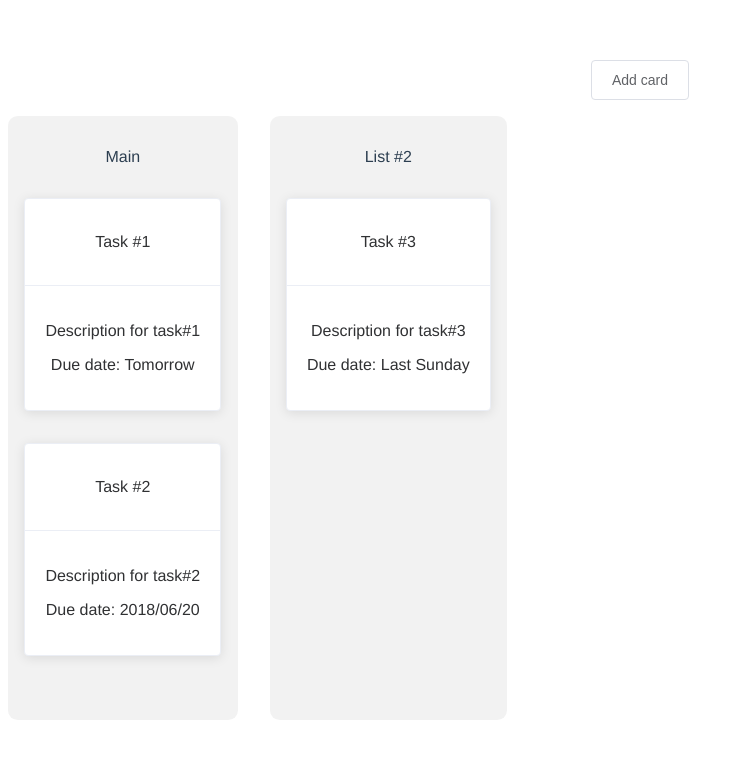
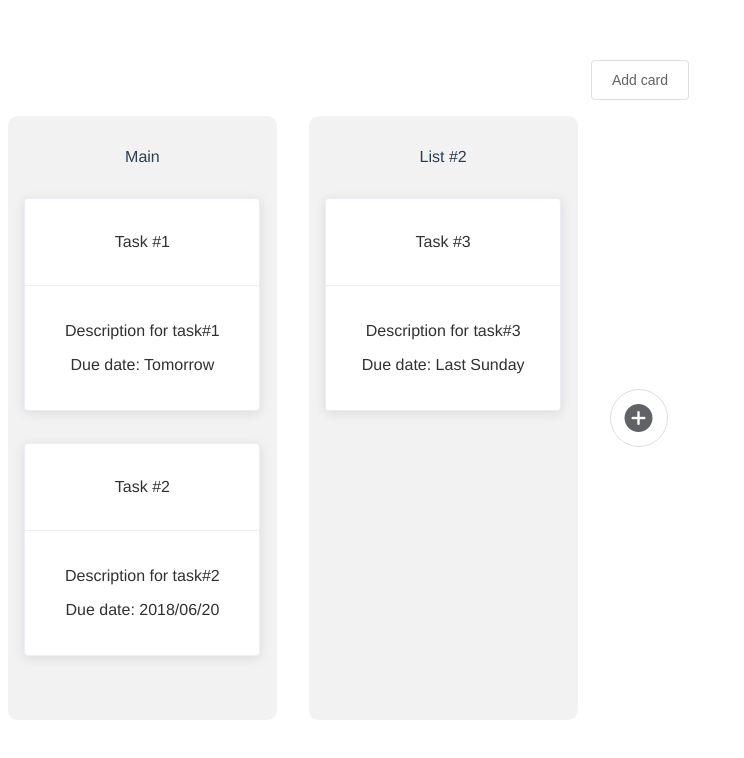
Before and after one commit to BartoszJurkiewicz/vue-task-board, a Vue app: page / in a window 1280 px wide. Shown: the top 758 px of the page, without its empty margins (0-744 px from the left). Built offline with nearby package versions, Linux system fonts and the light colour scheme.

Commit message:
Add list funcionality

```diff
--- a/src/App.vue
+++ b/src/App.vue
@@ -6,6 +6,7 @@
     <el-button @click="formActive = true">Add card</el-button>
     <div class="tasks-lists__container">
       <tasks-list v-for="list in lists" :key="list.slug" :list="list" />
+      <el-button @click="addList" class="add-list" icon="el-icon-circle-plus" circle></el-button>
     </div>
   </div>
 </template>
@@ -23,8 +24,11 @@ export default {
     }
   },
   computed: {
-    lists () {
-      return this.$store.state.lists
+    lists () { return this.$store.state.lists }
+  },
+  methods: {
+    addList () {
+      this.$store.dispatch('addList', Math.random().toString(36).substr(2, 5))
     }
   }
 }
@@ -48,4 +52,10 @@ export default {
 .tasks-lists__container {
   display: flex;
 }
+.add-list {
+  align-self: center;
+  .el-icon-circle-plus {
+    font-size: 2rem;
+  }
+}
 </style>
--- a/src/components/TaskForm.vue
+++ b/src/components/TaskForm.vue
@@ -76,11 +76,13 @@ export default {
         .then(res => {
           this.$store.dispatch('createTask', Object.assign({}, this.taskModel, this.taskData))
           this.handleSuccess()
+          this.$emit('formClose')
         })
         .catch(err => {
           console.log(err)
           this.handleError()
         })
+
     },
     handleSuccess () {
       Notification.success({
--- a/src/components/TasksList.vue
+++ b/src/components/TasksList.vue
@@ -66,6 +66,8 @@ a {
 .tasks-list__list {
   display: flex;
   flex-direction: column;
+  flex-basis: 20vw;
+  min-width: 200px;
   padding: 2rem .4rem;
   margin-right: 2rem;
   border-radius: .6rem;
--- a/src/main.js
+++ b/src/main.js
@@ -2,11 +2,12 @@ import Vue from 'vue'
 import App from './App.vue'
 import store from './store'
 import './registerServiceWorker'
-import { Card, Button, Row, Col, Form, FormItem, Input, Select, Option, DatePicker, Tooltip } from 'element-ui'
+import { Icon, Card, Button, Row, Col, Form, FormItem, Input, Select, Option, DatePicker, Tooltip } from 'element-ui'
 import 'element-ui/lib/theme-chalk/index.css'
 import lang from 'element-ui/lib/locale/lang/en'
 import locale from 'element-ui/lib/locale'
 
+Vue.use(Icon)
 Vue.use(Card)
 Vue.use(Button)
 Vue.use(Row)
--- a/src/store/index.js
+++ b/src/store/index.js
@@ -25,6 +25,9 @@ export default new Vuex.Store({
     },
     REMOVE_TASK: (state, taskId) => {
       console.log('removing task', taskId)
+    },
+    ADD_LIST: (state, listId) => {
+      state.lists.push({slug: `${listId}`, name: 'List'})
     }
   },
   actions: {
@@ -36,6 +39,9 @@ export default new Vuex.Store({
     },
     removeTask: ({commit}, taskId) => {
       commit('REMOVE_TASK', taskId)
+    },
+    addList: ({commit}, listId) => {
+      commit('ADD_LIST', listId)
     }
   },
   getters: {
```
